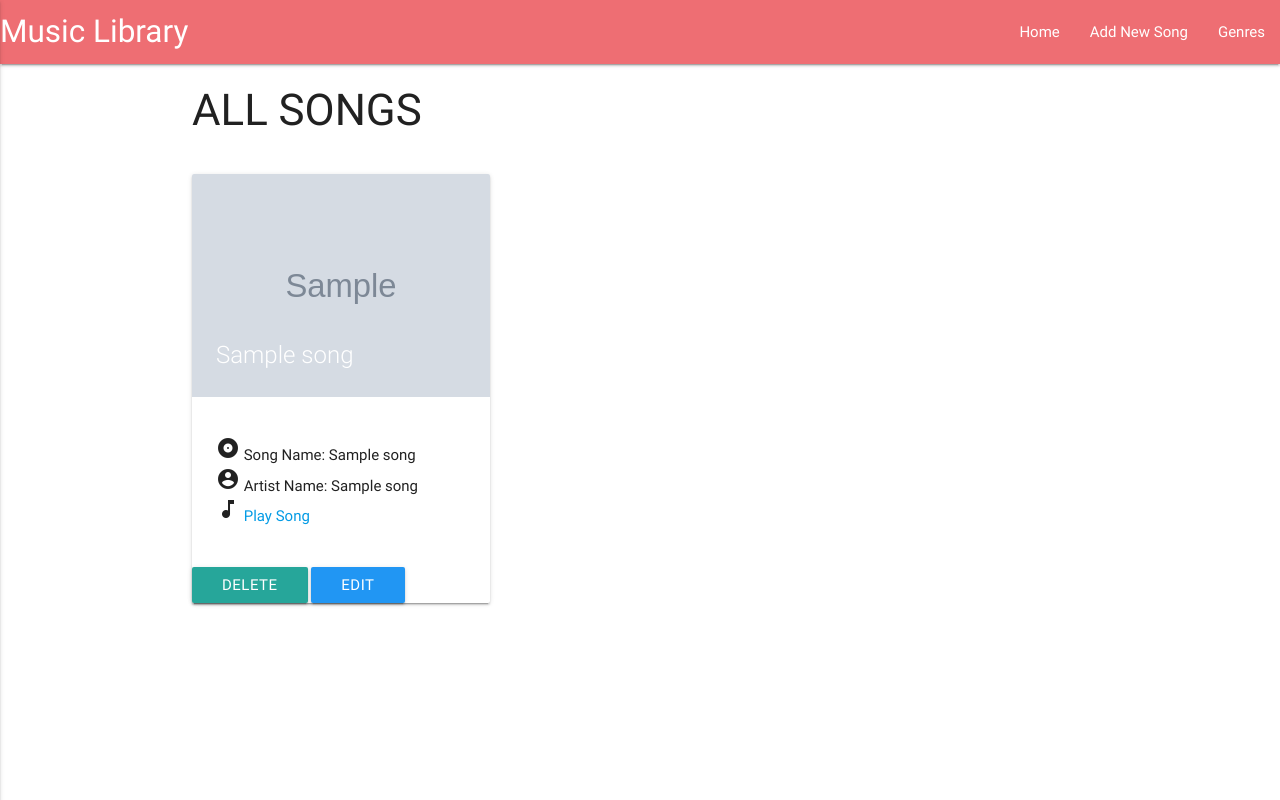
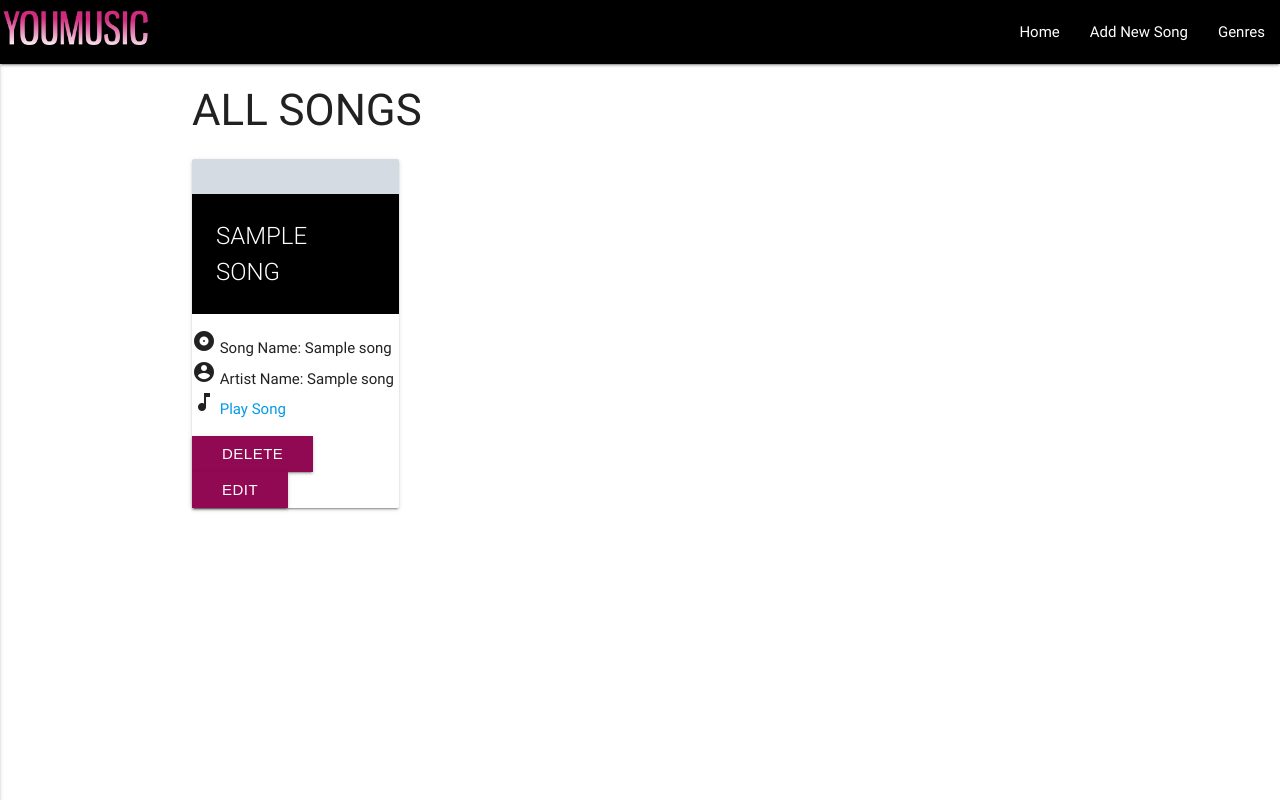
Before and after one commit to aleesang/milestone-project-three, a Flask app: page / in a window 1280 px wide. Run offline with Flask 2, Linux system fonts and the light colour scheme; grey boxes marked "Sample" are stand-in pictures; a database or web service that is not in the repository returns one stand-in record (values such as "Sample title"); some libraries are stand-ins or nearby versions.

Commit message:
updated style.css and html templates

```diff
--- a/static/style.css
+++ b/static/style.css
@@ -1,14 +1,65 @@
-.card-row {
-    width:320px;
-    left:20px;
-    display: inline-block;
-    margin-right: 40px;
-  -moz-column-width: 23rem;
-  -webkit-column-width: 23rem;
-  -moz-column-gap: 1rem;
-  -webkit-column-gap: 1rem;
-}
 
 .h-style {
     text-transform: uppercase;
 }
+
+.card-title {
+    background-color: black;
+    font: white;
+    font-weight: bolder;
+    text-transform: uppercase;
+}
+
+/* Nav Bar */
+.nav-wrapper {
+    background-color: black;
+}
+
+/* Site Buttons */
+.delete_button {
+  background-color: #910853;
+  color: #ffffff;
+  border: none;
+  border-radius: 0px;
+  margin: auto;
+  text-transform: uppercase;
+  font-family: "Poppins", sans-serif;
+}
+
+.delete_button:hover {
+  color: #f7e4fc;
+  background-color: #701547;
+  text-decoration: none;
+  transition: all 0.35s ease-in-out;
+  -moz-transition: all 0.35s ease-in-out;
+  -webkit-transition: all 0.35s ease-in-out;
+  -o-transition: all 0.35s ease-in-out;
+}
+
+.delete_button:active:focus {
+  color: #f7e4fc;
+}
+
+.edit_button {
+  background-color: #910853;
+  color: #ffffff;
+  border: none;
+  border-radius: 0px;
+  margin: auto;
+  text-transform: uppercase;
+  font-family: "Poppins", sans-serif;
+}
+
+.edit_button:hover {
+  color: #f7e4fc;
+  background-color: #701547;
+  text-decoration: none;
+  transition: all 0.35s ease-in-out;
+  -moz-transition: all 0.35s ease-in-out;
+  -webkit-transition: all 0.35s ease-in-out;
+  -o-transition: all 0.35s ease-in-out;
+}
+
+.edit_button:active:focus {
+  color: #f7e4fc;
+}
--- a/templates/addsong.html
+++ b/templates/addsong.html
@@ -17,7 +17,7 @@
             </div>
             <div class="file-field input-field col s12">
                 <i class="material-icons prefix">add_a_photo</i>
-                <label for="icon_prefix">Upload Cover Image</label>
+                <label for="icon_prefix">URL for Cover Image</label>
                 <input id="song_image" name="song_image" type="text">
             </div>
             <div class="input-field col s12">
@@ -33,7 +33,7 @@
             <div class="input-field col s12">
                 <i class="material-icons prefix">music_note</i>
                 <input id="song_link"" name="song_link" type="url">
-                <label for="icon_prefix">Song Link (Spotify or Youtube)</label>
+                <label for="icon_prefix">Song URL (Spotify or Youtube)</label>
             </div>
         <div class="row">
             <button class="btn waves-effect waves-light" type="submit" name="action">Add Song
--- a/templates/base.html
+++ b/templates/base.html
@@ -5,13 +5,16 @@
     <link href="https://fonts.googleapis.com/icon?family=Material+Icons" rel="stylesheet">
     <link rel="stylesheet" href="https://cdnjs.cloudflare.com/ajax/libs/materialize/0.100.2/css/materialize.min.css">
     <link rel="stylesheet" href="{{url_for('static', filename='style.css')}}" type="text/css" />
+
+<title>YouMusic | Your Sounds. Your Music Library</title>
 </head>
-
 <body>
     <header>
+ <! -- navigation bar -- >
+  <div class="navbar-fixed">
         <nav>
             <div class="nav-wrapper">
-                <a href="{{url_for('get_songs')}}" class="brand-logo">Music Library</a>
+                <a href="{{url_for('get_songs')}}" class="brand-logo"><img src="static/images/YouMusicLogo.png" height="60" alt=""></a>
                 <a href="#" data-activates="mobile-demo" class="button-collapse"><i class="material-icons">menu</i></a>
                 <ul id="nav-mobile" class="right hide-on-med-and-down">
                     <li><a href="{{url_for('get_songs')}}">Home</a></li>
@@ -25,10 +28,14 @@
                 </ul>
             </div>
         </nav>
+</div>
     </header>
+
+ <! -- content -- >
     <div class="container">
         {% block content %} {% endblock %}
     </div>
+
     <script src="https://cdnjs.cloudflare.com/ajax/libs/jquery/3.2.1/jquery.min.js"></script>
     <script src="https://cdnjs.cloudflare.com/ajax/libs/materialize/0.100.2/js/materialize.min.js"></script>
     <script type="text/javascript">
--- a/templates/songs.html
+++ b/templates/songs.html
@@ -5,15 +5,14 @@
 </div>
 
 {% for song in songs %}
-<div class="container-fluid section">
-<div class="row card-row">
-    <div class="col s12 m6 l3" style="width:100%;">
+
+    <div class="row">
+      <div class="col s3">
       <div class="card">
         <div class="card-image">
-          <img class="responsive-img resize" src="{{song.song_image}}" alt="Uploaded Image">
+          <img src="{{song.song_image}}" alt="URL Image">
           <span class="card-title">{{song.genre_name}}</span>
         </div>
-        <div class="card-content">
             <ul>
                 <li>
                     <span>
@@ -31,18 +30,16 @@
                     </span>
                 </li>
             </ul>
-        </div>
         <div class="row">
             <div class="col s12">
-                <a href="{{url_for('delete_song', song_id=song._id)}}" class="waves-effect waves-light btn btn_small">Delete</a>
-                <a href="{{url_for('edit_song', song_id=song._id)}}" class="waves-effect waves-light btn btn_small blue">Edit</a>
+                <a href="{{url_for('delete_song', song_id=song._id)}}" class="btn delete_button">Delete</a>
+                <a href="{{url_for('edit_song', song_id=song._id)}}" class="btn edit_button">Edit</a>
             </div>
         </div>
-    </div>
-            {% endfor %}
+
       </div>
     </div>
-  </div>
 
+{% endfor %}
 
 {% endblock %}
```
Also changed, not shown: templates/addgenre.html (+11 -7 lines), static/images/Chill.png (added), static/images/Country.png (added), static/images/Folk.png (added), static/images/Jazz.png (added), static/images/Other.png (added), static/images/YouMusicLogo.png (added), 4 other files.
